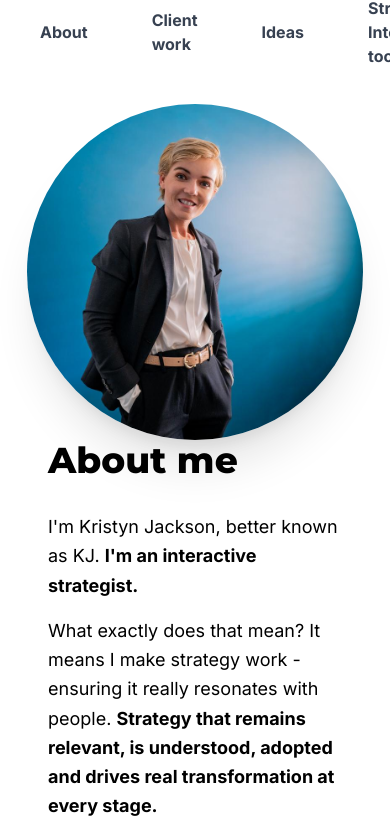
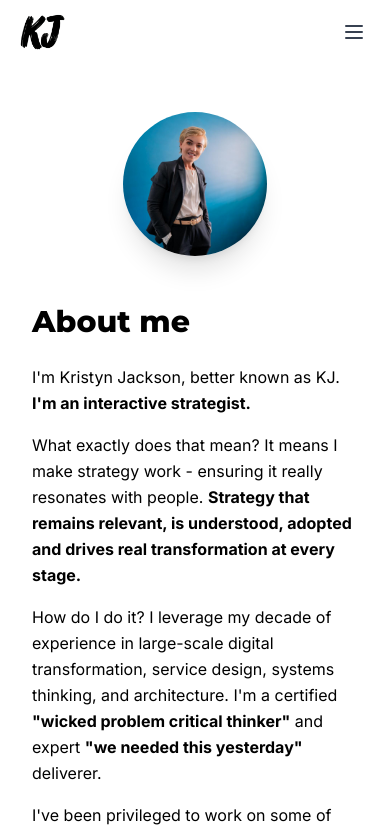
Before and after one commit to kristynajackson-ops/KJInteractive, a Next.js app: page /about in a window 390 px wide. Shown: the top 832 px of the page. Built offline with nearby package versions, Linux system fonts and the light colour scheme.

Commit message:
Mobile optimizations: hamburger menu, responsive hero, about section fixes

```diff
--- a/src/app/about/page.tsx
+++ b/src/app/about/page.tsx
@@ -59,31 +59,31 @@ export default function AboutPage() {
   }, []);
 
   return (
-    <main className="bg-white min-h-screen pt-24 pb-0">
-      <section className="max-w-7xl mx-auto px-6 sm:px-10 lg:px-16">
-        <div className="grid grid-cols-1 md:grid-cols-3 gap-12 items-start">
-          <div ref={imageRef} className={`flex md:justify-start justify-center mt-20 ${imageVisible ? 'banner-animate' : 'opacity-0'}`}>
+    <main className="bg-white min-h-screen pt-20 sm:pt-24 pb-0">
+      <section className="max-w-7xl mx-auto px-4 sm:px-6 lg:px-16">
+        <div className="grid grid-cols-1 md:grid-cols-3 gap-8 md:gap-12 items-start">
+          <div ref={imageRef} className={`flex md:justify-start justify-center mt-8 md:mt-20 ${imageVisible ? 'banner-animate' : 'opacity-0'}`}>
             <img
               src="/kj-about-3.jpg"
               alt="Kristyn Jackson"
               width={256} height={256}
-              className="w-48 h-48 md:w-56 md:h-56 lg:w-64 lg:h-64 rounded-full object-cover shadow-xl scale-[1.75]"
+              className="w-36 h-36 sm:w-48 sm:h-48 md:w-56 md:h-56 lg:w-64 lg:h-64 rounded-full object-cover shadow-xl md:scale-[1.75]"
               style={{ objectPosition: 'center 75%' }}
             />
           </div>
 
-          <div className="p-6 md:p-8 md:col-span-2">
-            <h1 className="text-4xl font-extrabold mb-8">About me</h1>
-            <p className="text-black text-lg leading-relaxed">
+          <div className="p-4 sm:p-6 md:p-8 md:col-span-2">
+            <h1 className="text-3xl sm:text-4xl font-extrabold mb-6 sm:mb-8">About me</h1>
+            <p className="text-black text-base sm:text-lg leading-relaxed">
               I&apos;m Kristyn Jackson, better known as KJ. <span className="font-semibold text-black">I&apos;m an interactive strategist.</span>
             </p>
-            <p className="text-black text-lg leading-relaxed mt-4">
+            <p className="text-black text-base sm:text-lg leading-relaxed mt-4">
               What exactly does that mean? It means I make strategy work - ensuring it really resonates with people. <span className="font-semibold text-black">Strategy that remains relevant, is understood, adopted and drives real transformation at every stage.</span>
             </p>
-            <p className="text-black text-lg leading-relaxed mt-4">
+            <p className="text-black text-base sm:text-lg leading-relaxed mt-4">
               How do I do it? I leverage my decade of experience in large-scale digital transformation, service design, systems thinking, and architecture. I&apos;m a certified <span className="font-semibold text-black">"wicked problem critical thinker"</span> and expert <span className="font-semibold text-black">"we needed this yesterday"</span> deliverer.
             </p>
-            <p className="text-black text-lg leading-relaxed mt-4">
+            <p className="text-black text-base sm:text-lg leading-relaxed mt-4">
               I've been privileged to work on some of our generation's biggest transformation programs, and have seen my ideas come to life to transform how people access service.
               <span className="block w-full mt-4 flex justify-center">
                 <a href="#experience" aria-label="Scroll to My experience" className="group">
@@ -97,9 +97,9 @@ export default function AboutPage() {
         </div>
       </section>
 
-      <section id="experience" className="max-w-7xl mx-auto px-6 sm:px-10 lg:px-16 mt-6">
-        <h2 className="text-4xl font-extrabold mb-8 text-black text-center mt-12">My experience</h2>
-        <div className="grid grid-cols-1 sm:grid-cols-2 md:grid-cols-4 gap-6 mt-8">
+      <section id="experience" className="max-w-7xl mx-auto px-4 sm:px-6 lg:px-16 mt-6">
+        <h2 className="text-3xl sm:text-4xl font-extrabold mb-6 sm:mb-8 text-black text-center mt-8 sm:mt-12">My experience</h2>
+        <div className="grid grid-cols-1 sm:grid-cols-2 md:grid-cols-4 gap-4 sm:gap-6 mt-6 sm:mt-8">
           {/* UNSW Card */}
           <div className="rounded-3xl shadow-sm overflow-hidden bg-white p-6 flex flex-col items-center">
             <div className="h-28 w-28 flex items-center justify-center" style={{ background: '#eff0f0', borderRadius: '9999px', marginBottom: '1.5rem' }}>
@@ -139,12 +139,12 @@ export default function AboutPage() {
         </div>
       </section>
 
-      <section ref={bannerRef} id="banner" className={`relative min-h-screen bg-gradient-to-r from-[#eff0f0] to-[#eff0f0] flex items-center justify-start pt-16 pb-16 mb-0 w-full mt-24 shadow-2xl ${bannerVisible ? 'banner-animate' : 'opacity-0'}`}>
-        <div className="max-w-7xl mx-auto px-6 sm:px-10 lg:px-16 w-full pl-24 sm:pl-32 lg:pl-48">
-          <h3 className="text-3xl md:text-4xl lg:text-5xl font-light text-black mb-16 max-w-3xl">
+      <section ref={bannerRef} id="banner" className={`relative min-h-screen bg-gradient-to-r from-[#eff0f0] to-[#eff0f0] flex items-center justify-start pt-12 sm:pt-16 pb-12 sm:pb-16 mb-0 w-full mt-16 sm:mt-24 shadow-2xl ${bannerVisible ? 'banner-animate' : 'opacity-0'}`}>
+        <div className="max-w-7xl mx-auto px-4 sm:px-6 lg:px-16 w-full sm:pl-16 md:pl-24 lg:pl-48">
+          <h3 className="text-2xl sm:text-3xl md:text-4xl lg:text-5xl font-light text-black mb-8 sm:mb-16 max-w-3xl">
             Hello, practice theory and social transformation.
           </h3>
-          <div className="text-black text-lg leading-relaxed space-y-6 max-w-3xl">
+          <div className="text-black text-base sm:text-lg leading-relaxed space-y-4 sm:space-y-6 max-w-3xl">
             <p className="text-black">
               Before I went into consulting, I was a researcher at the University of Canberra. A grad student with dreams of making an impact.
             </p>
--- a/src/app/globals.css
+++ b/src/app/globals.css
@@ -12,6 +12,13 @@
 .btn-primary:hover {
   @apply from-blue-500 to-teal-600;
   transform: scale(1.05);
+}
+
+/* Mobile-specific button adjustments */
+@media (max-width: 640px) {
+  .btn-primary {
+    @apply px-4 py-2 text-sm;
+  }
 }
 
 button, .btn, a.btn, [role="button"] {
@@ -30,6 +37,7 @@ a:hover {
 
 body {
   @apply font-inter;
+  -webkit-tap-highlight-color: transparent;
 }
 
 h1, h2, h3, h4, h5, h6 {
@@ -46,6 +54,13 @@ h2 {
   color: #24658f;
 }
 
+/* Mobile h2 adjustment */
+@media (max-width: 640px) {
+  h2 {
+    font-size: 1.5rem;
+  }
+}
+
 h3, h4, h5, h6 {
   color: #24658f;
 }
--- a/src/app/page.tsx
+++ b/src/app/page.tsx
@@ -88,23 +88,24 @@ export default function Home() {
 
       {/* Hero Section */}
       <section className="bg-white text-blue-900 pt-16">
-        <div className="relative h-[30rem] sm:h-[36rem] bg-white">
+        <div className="relative h-[28rem] sm:h-[30rem] md:h-[36rem] bg-white">
           <img src="/kj-banner-2.jpg" alt="Kristyn Jackson banner" className="absolute inset-0 h-full w-full object-cover object-top" />
           <div className="absolute inset-0 bg-black/30" aria-hidden="true"></div>
           <div className="relative h-full">
             <div className="max-w-7xl mx-auto h-full flex items-center px-4 sm:px-6 lg:px-8">
               <div ref={heroRef} className={`text-left text-white ${heroVisible ? 'hero-animate' : 'opacity-0'}`}>
-                <img src="/kj-logo-white.png" alt="KJ Design" className="mb-4 drop-shadow-lg -ml-8" style={{ maxWidth: '160px', height: 'auto', display: 'block' }} />
-                <p className="text-2xl md:text-4xl font-semibold mb-8 text-white font-montserrat"><span className="font-extrabold">Interactive strategist</span><br /><span className="font-semibold"> &amp; creative thinker.</span></p>
-                <div className="mt-8 flex justify-start space-x-4">
-                  <a href="#about" className="btn-primary no-underline transform transition-transform duration-200 hover:scale-105">
+                <img src="/kj-logo-white.png" alt="KJ Design" className="mb-4 drop-shadow-lg -ml-4 sm:-ml-8" style={{ maxWidth: '120px', height: 'auto', display: 'block' }} />
+                <p className="text-xl sm:text-2xl md:text-4xl font-semibold mb-6 sm:mb-8 text-white font-montserrat"><span className="font-extrabold">Interactive strategist</span><br /><span className="font-semibold"> &amp; creative thinker.</span></p>
+                <div className="mt-6 sm:mt-8 flex flex-col sm:flex-row sm:justify-start gap-3 sm:gap-4">
+                  <a href="#about" className="btn-primary no-underline transform transition-transform duration-200 hover:scale-105 text-sm sm:text-base px-4 sm:px-6 py-2 sm:py-3">
                     About
                   </a>
-                  <a href="#ideas" className="btn-primary no-underline transform transition-transform duration-200 hover:scale-105">
+                  <a href="#ideas" className="btn-primary no-underline transform transition-transform duration-200 hover:scale-105 text-sm sm:text-base px-4 sm:px-6 py-2 sm:py-3">
                     Ideas
                   </a>
-                <a href="/strategy-interactive" className="btn-primary no-underline transform transition-transform duration-200 hover:scale-105 bg-gradient-to-r from-[#1db6ac] to-[#3dd1c7]">
-                    Try the Strategy Interactive tool
+                <a href="/strategy-interactive" className="btn-primary no-underline transform transition-transform duration-200 hover:scale-105 bg-gradient-to-r from-[#1db6ac] to-[#3dd1c7] text-sm sm:text-base px-4 sm:px-6 py-2 sm:py-3 text-center">
+                    <span className="hidden sm:inline">Try the Strategy Interactive tool</span>
+                    <span className="sm:hidden">Strategy Interactive</span>
                   </a>
                 </div>
               </div>
@@ -121,7 +122,7 @@ export default function Home() {
       </section>
 
       {/* About Section */}
-      <section id="about" className="py-36 bg-white">
+      <section id="about" className="py-16 sm:py-24 md:py-36 bg-white">
         <style>{`
           @keyframes slideInRight {
             from { transform: translateX(-100px); opacity: 0; }
@@ -134,17 +135,17 @@ export default function Home() {
             animation: slideInRight 1s ease-out forwards;
           }
         `}</style>
-        <div className="max-w-7xl mx-auto px-6 sm:px-10 lg:px-16">
+        <div className="max-w-7xl mx-auto px-4 sm:px-6 lg:px-16">
           <div className="text-center">
           </div>
-          <div className="grid grid-cols-1 md:grid-cols-2 gap-12 items-center">
-            <div ref={aboutImageRef}>
+          <div className="grid grid-cols-1 md:grid-cols-2 gap-8 md:gap-12 items-center">
+            <div ref={aboutImageRef} className="overflow-hidden">
               <img
                 ref={imageRef}
                 src="/iso-1.png"
                 alt="Kristyn Jackson"
                 width={600} height={600}
-                className={`max-w-none w-[120%] h-auto object-contain -ml-[10vw] md:-ml-[15vw] lg:-ml-[18vw] cursor-pointer transition-transform duration-300 hover:scale-110${aboutImageVisible ? ' hero-animate' : ' pre-animate'}`}
+                className={`w-full md:max-w-none md:w-[120%] h-auto object-contain md:-ml-[15vw] lg:-ml-[18vw] cursor-pointer transition-transform duration-300 hover:scale-110${aboutImageVisible ? ' hero-animate' : ' pre-animate'}`}
                 style={{
                   transition: 'transform 0.3s ease',
                   transform: `scale(${scale}) translateX(${hovered ? '10px' : '0px'})`
@@ -154,14 +155,14 @@ export default function Home() {
                 onMouseLeave={() => setHovered(false)}
               />
             </div>
-            <div className="p-6 md:p-8 md:pl-10 lg:pl-16">
-              <p className="text-black text-lg leading-relaxed">
+            <div className="p-4 sm:p-6 md:p-8 md:pl-10 lg:pl-16">
+              <p className="text-black text-base sm:text-lg leading-relaxed">
                 I&apos;m Kristyn Jackson, better known as KJ. <span className="font-semibold text-black">I&apos;m an interactive strategist.</span>
               </p>
-              <p className="text-black text-lg leading-relaxed mt-4">
+              <p className="text-black text-base sm:text-lg leading-relaxed mt-4">
                 What exactly does that mean? It means <span className="font-semibold">I make strategy work - ensuring it really resonates with people.</span> Strategy that remains relevant, is understood, adopted and drives real transformation at every stage.
               </p>
-              <div className="mt-12">
+              <div className="mt-8 sm:mt-12">
                 <a href="/about" className="btn-primary no-underline transform transition-transform duration-200 hover:scale-105">
                   Read more
                 </a>
@@ -266,8 +267,8 @@ export default function Home() {
       {/* Contact Section */}
       <section id="contact" className="pt-8 pb-8 bg-gradient-to-r from-[#5f5e5c] to-[#6a6665] text-white mb-0">
         <div className="max-w-7xl mx-auto px-4 sm:px-6 lg:px-8">
-          <div className="text-left mb-12">
-            <h2 className="text-3xl font-bold text-white">Reach me</h2>
+          <div className="text-left mb-8 sm:mb-12">
+            <h2 className="text-2xl sm:text-3xl font-bold text-white">Reach me</h2>
           </div>
           <div className="flex flex-col md:flex-row md:space-x-12">
             <div className="space-y-4">
--- a/src/components/Nav.tsx
+++ b/src/components/Nav.tsx
@@ -1,40 +1,68 @@
+'use client'
+
+import { useState } from 'react'
+
 export default function Nav() {
+  const [isOpen, setIsOpen] = useState(false)
+
   return (
-    <nav className="bg-white fixed top-0 w-full z-10">
-      <div className="max-w-7xl mx-auto px-6 sm:px-10 lg:px-16">
+    <nav className="bg-white fixed top-0 w-full z-50">
+      <div className="max-w-7xl mx-auto px-4 sm:px-6 lg:px-16">
         <div className="flex justify-between h-16">
           <div className="flex items-center">
             <a href="/" className="hover:opacity-80 transition duration-300 no-underline group">
-              <img src="/kj-logo-black.png" alt="KJ Design" className="h-12 w-auto transition-transform duration-200 group-hover:scale-110" />
+              <img src="/kj-logo-black.png" alt="KJ Design" className="h-10 sm:h-12 w-auto transition-transform duration-200 group-hover:scale-110" />
             </a>
           </div>
-          <div className="flex items-center space-x-8 h-full">
+
+          {/* Mobile hamburger button */}
+          <div className="flex items-center md:hidden">
+            <button
+              onClick={() => setIsOpen(!isOpen)}
+              className="inline-flex items-center justify-center p-2 rounded-md text-gray-700 hover:text-[#1db6ac] hover:bg-gray-100 focus:outline-none focus:ring-2 focus:ring-inset focus:ring-[#1db6ac]"
+              aria-expanded={isOpen}
+              aria-label="Toggle navigation menu"
+            >
+              {isOpen ? (
+                <svg className="h-6 w-6" fill="none" viewBox="0 0 24 24" stroke="currentColor">
+                  <path strokeLinecap="round" strokeLinejoin="round" strokeWidth={2} d="M6 18L18 6M6 6l12 12" />
+                </svg>
+              ) : (
+                <svg className="h-6 w-6" fill="none" viewBox="0 0 24 24" stroke="currentColor">
+                  <path strokeLinecap="round" strokeLinejoin="round" strokeWidth={2} d="M4 6h16M4 12h16M4 18h16" />
+                </svg>
+              )}
+            </button>
+          </div>
+
+          {/* Desktop navigation */}
+          <div className="hidden md:flex items-center space-x-4 lg:space-x-8 h-full">
             <a href="/about" className="group text-gray-700 transition duration-300 no-underline font-semibold relative h-full flex items-stretch">
-              <span className="group-hover:bg-[#eff0f0] group-hover:text-[#1db6ac] w-full h-full transition-colors duration-200 block relative flex items-center justify-center px-4 py-2">
+              <span className="group-hover:bg-[#eff0f0] group-hover:text-[#1db6ac] w-full h-full transition-colors duration-200 block relative flex items-center justify-center px-3 lg:px-4 py-2">
                 About
                 <span className="w-full absolute left-0 bottom-0 h-1 bg-[#1db6ac] scale-x-0 group-hover:scale-x-100 transition-transform duration-200 origin-left" />
               </span>
             </a>
             <a href="/#client-work" className="group text-gray-700 transition duration-300 no-underline font-semibold relative h-full flex items-stretch">
-              <span className="group-hover:bg-[#eff0f0] group-hover:text-[#1db6ac] w-full h-full transition-colors duration-200 block relative flex items-center justify-center px-4 py-2">
+              <span className="group-hover:bg-[#eff0f0] group-hover:text-[#1db6ac] w-full h-full transition-colors duration-200 block relative flex items-center justify-center px-3 lg:px-4 py-2">
                 Client work
                 <span className="w-full absolute left-0 bottom-0 h-1 bg-[#1db6ac] scale-x-0 group-hover:scale-x-100 transition-transform duration-200 origin-left" />
               </span>
             </a>
             <a href="/#ideas" className="group text-gray-700 transition duration-300 no-underline font-semibold relative h-full flex items-stretch">
-              <span className="group-hover:bg-[#eff0f0] group-hover:text-[#1db6ac] w-full h-full transition-colors duration-200 block relative flex items-center justify-center px-4 py-2">
+              <span className="group-hover:bg-[#eff0f0] group-hover:text-[#1db6ac] w-full h-full transition-colors duration-200 block relative flex items-center justify-center px-3 lg:px-4 py-2">
                 Ideas
                 <span className="w-full absolute left-0 bottom-0 h-1 bg-[#1db6ac] scale-x-0 group-hover:scale-x-100 transition-transform duration-200 origin-left" />
               </span>
             </a>
             <a href="/strategy-interactive" className="group text-gray-700 transition duration-300 no-underline font-semibold relative h-full flex items-stretch">
-              <span className="group-hover:bg-[#eff0f0] group-hover:text-[#1db6ac] w-full h-full transition-colors duration-200 block relative flex items-center justify-center px-4 py-2">
-                Strategy Interactive tool
+              <span className="group-hover:bg-[#eff0f0] group-hover:text-[#1db6ac] w-full h-full transition-colors duration-200 block relative flex items-center justify-center px-3 lg:px-4 py-2 text-sm lg:text-base">
+                Strategy Interactive
                 <span className="w-full absolute left-0 bottom-0 h-1 bg-[#1db6ac] scale-x-0 group-hover:scale-x-100 transition-transform duration-200 origin-left" />
               </span>
             </a>
             <a href="/#contact" className="group text-gray-700 transition duration-300 no-underline font-semibold relative h-full flex items-stretch">
-              <span className="group-hover:bg-[#eff0f0] group-hover:text-[#1db6ac] w-full h-full transition-colors duration-200 block relative flex items-center justify-center px-4 py-2">
+              <span className="group-hover:bg-[#eff0f0] group-hover:text-[#1db6ac] w-full h-full transition-colors duration-200 block relative flex items-center justify-center px-3 lg:px-4 py-2">
                 Reach me
                 <span className="w-full absolute left-0 bottom-0 h-1 bg-[#1db6ac] scale-x-0 group-hover:scale-x-100 transition-transform duration-200 origin-left" />
               </span>
@@ -42,6 +70,27 @@ export default function Nav() {
           </div>
         </div>
       </div>
+
+      {/* Mobile navigation menu */}
+      <div className={`md:hidden ${isOpen ? 'block' : 'hidden'}`}>
+        <div className="px-2 pt-2 pb-3 space-y-1 bg-white border-t border-gray-200 shadow-lg">
+          <a href="/about" onClick={() => setIsOpen(false)} className="block px-4 py-3 text-gray-700 font-semibold hover:bg-[#eff0f0] hover:text-[#1db6ac] rounded-md no-underline transition-colors duration-200">
+            About
+          </a>
+          <a href="/#client-work" onClick={() => setIsOpen(false)} className="block px-4 py-3 text-gray-700 font-semibold hover:bg-[#eff0f0] hover:text-[#1db6ac] rounded-md no-underline transition-colors duration-200">
+            Client work
+          </a>
+          <a href="/#ideas" onClick={() => setIsOpen(false)} className="block px-4 py-3 text-gray-700 font-semibold hover:bg-[#eff0f0] hover:text-[#1db6ac] rounded-md no-underline transition-colors duration-200">
+            Ideas
+          </a>
+          <a href="/strategy-interactive" onClick={() => setIsOpen(false)} className="block px-4 py-3 text-gray-700 font-semibold hover:bg-[#eff0f0] hover:text-[#1db6ac] rounded-md no-underline transition-colors duration-200">
+            Strategy Interactive
+          </a>
+          <a href="/#contact" onClick={() => setIsOpen(false)} className="block px-4 py-3 text-gray-700 font-semibold hover:bg-[#eff0f0] hover:text-[#1db6ac] rounded-md no-underline transition-colors duration-200">
+            Reach me
+          </a>
+        </div>
+      </div>
     </nav>
   );
 }
```
